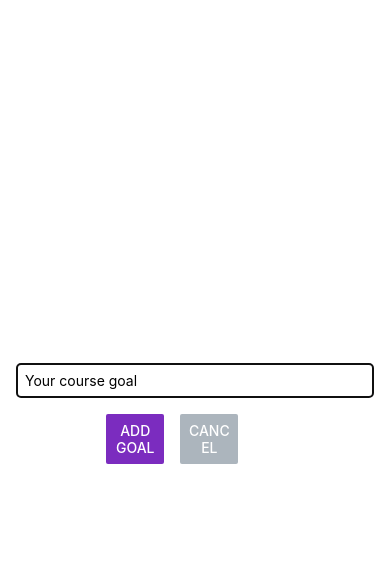
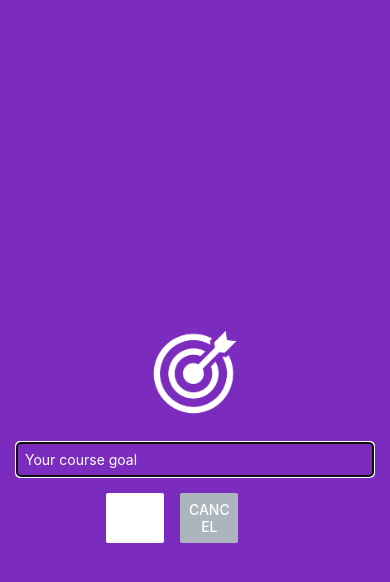
Before and after one commit to ghidalg0/GoalTracker, a React Native app: screen / in a window 390 px wide. Both pictures are taken after a click on the button "ADD NEW GOAL". Shown: the top 582 px of the page. Built offline with nearby package versions, Linux system fonts and the light colour scheme.

Commit message:
added image

```diff
--- a/components/GoalInput.js
+++ b/components/GoalInput.js
@@ -1,5 +1,5 @@
 import { useState } from "react";
-import { StyleSheet, View, TextInput, Button, Modal } from "react-native";
+import { StyleSheet, View, TextInput, Button, Modal, Image } from "react-native";
 
 export const GoalInput = (props) => {
 
@@ -20,18 +20,21 @@
       animationType="slide"
     >
       <View style={styles.inputContainer}>
+        <Image source={require("../assets/images/goal.png")} style={styles.image} />
         <TextInput
           placeholder='Your course goal'
+          placeholderTextColor="#fff"
           style={styles.textInput}
           onChangeText={goalInputHandler}
           value={goalText}
+          color="#fff"
         />
         <View style={styles.buttonContainer}>
           <View style={styles.button}>
             <Button
               title="Add Goal"
               onPress={addGoalHandler}
-              color="#7b2cbf"
+              color="#fff"
             />
           </View>
           <View style={styles.button}>
@@ -51,15 +54,13 @@
   inputContainer: {
     flex: 1,
     justifyContent: "center",
-    marginBottom: 16,
     alignItems: "center",
-    borderBottomWidth: 1,
-    borderBottomColor: "#7b2cbf",
     padding: 16,
+    backgroundColor: "#7b2cbf"
   },
   textInput: {
     borderWidth: 1,
-    borderColor: "#7b2cbf",
+    borderColor: "#fff",
     borderRadius: 4,
     width: "100%",
     padding: 8,
@@ -71,5 +72,10 @@
   button: {
     width: "30%",
     marginHorizontal: 8,
+  },
+  image: {
+    width: 100,
+    height: 100,
+    margin: 20,
   }
 });
```
Also changed, not shown: assets/images/goal.png (added).
